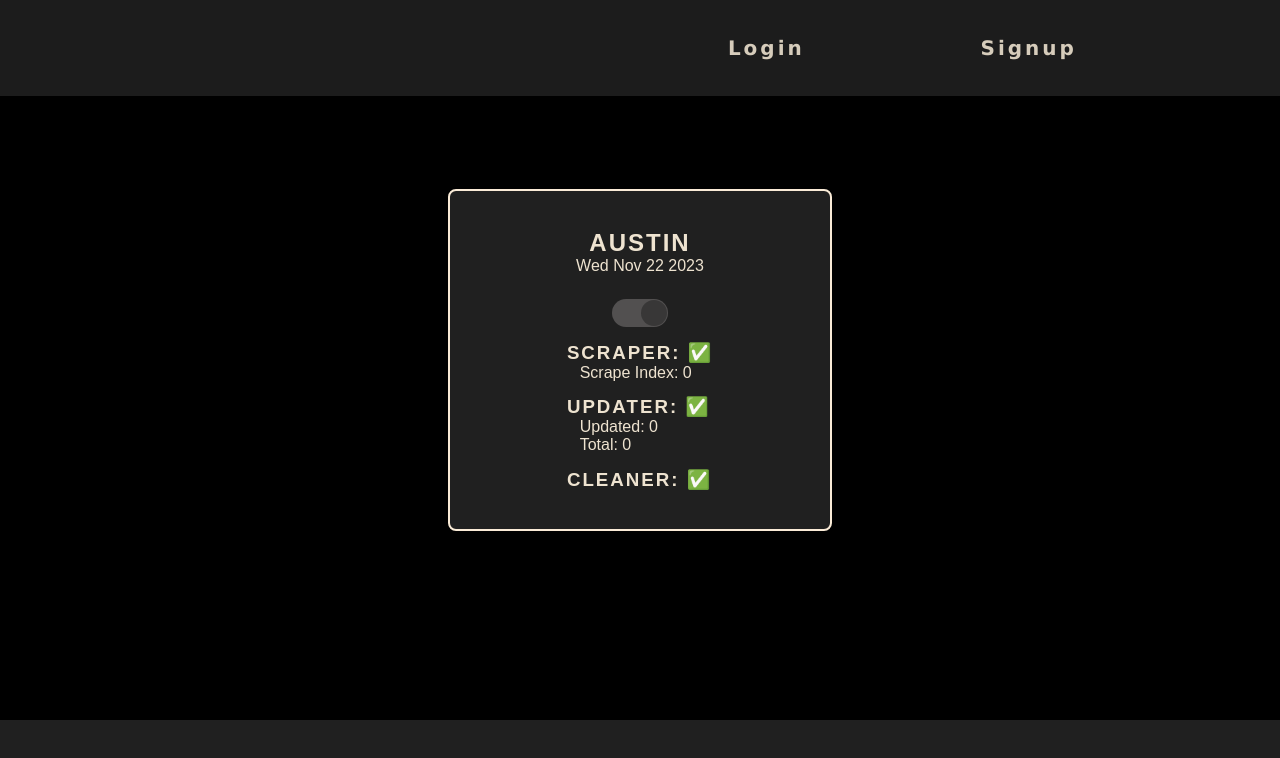
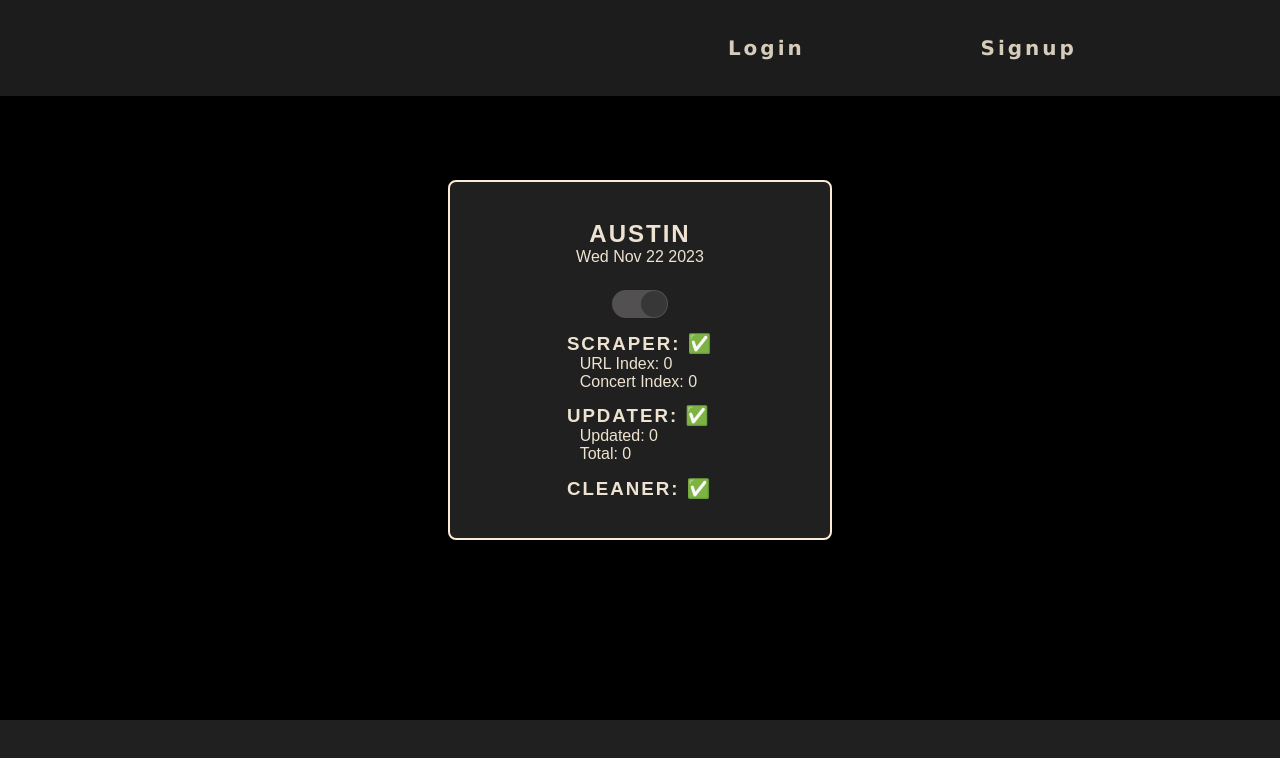
Before and after one commit to BDunham484/antecedent-journey, a React (Create React App) app in the folder client/: page /control in a window 1280 px wide. Both pictures are taken after a click on the element 640 px from the left and 324 px from the top of the page. Shown: the top 758 px of the page. Built offline with nearby package versions, Linux system fonts and the light colour scheme; no server answers; some icons are missing.

Commit message:
tons of refactoring

```diff
--- a/client/src/components/DB_Cleaners/AustinDbCleaner/index.js
+++ b/client/src/components/DB_Cleaners/AustinDbCleaner/index.js
@@ -32,8 +32,8 @@ const AustinDbCleaner = ({ today }) => {
             for (let i = 0; i < yesterdaysConcerts.length; i++) {
                 yesterdaysIdsArr.push(yesterdaysConcerts[i]._id)
             }
-            console.log('YESTERDAYS IDs TO BE DELETED');
-            console.log(yesterdaysIdsArr);
+            // console.log('YESTERDAYS IDs TO BE DELETED');
+            // console.log(yesterdaysIdsArr);
             try {
                 await deleteConcerts({
                     variables: { concertId: yesterdaysIdsArr }
--- a/client/src/components/DB_Updaters/AustinDbUpdater/index.js
+++ b/client/src/components/DB_Updaters/AustinDbUpdater/index.js
@@ -9,7 +9,7 @@ const AustinDbUpdater = ({ austinScraper, setTotals, totalConcerts }) => {
     useEffect(() => {
 
         const dbConcertUpdater = async (arr) => {
-            console.log('dbConcertUpdater is running');
+            // console.log('dbConcertUpdater is running');
             // add conditional to check arr.length index 30 something causes error
 
             const response = await Promise.all(arr.filter((x) => x).map(async (dailyArr) => {
--- a/client/src/components/Scrapers/AustinScraper/index.js
+++ b/client/src/components/Scrapers/AustinScraper/index.js
@@ -8,34 +8,36 @@ const AustinScraper = ({ setControlSwitch }) => {
     //get today's date with imported helper function
     var today = getTodaysDate();
     const [scrapeIndex, setScrapeIndex] = useState(1);
+    const [urlScrapeIndex, setUrlScrapeIndex] = useState(1);
     const [totals, setTotals] = useState([]);
     const [scraperDate, setScraperDate] = useState(today);
+    // const [getUrlsDate, setGetUrlsDate] = useState(today);
     const [austinScraper, setAustinScraper] = useState([[]]);
+    const [isFinished_URL, setIsFinished_URL] = useState(false);
+    const [isFinished_Concert, setIsFinished_Concert] = useState(true);
+    // changelog-start
+    const [testState, setTestState] = useState([]);
+    // changelog-end
 
     // const { loading, data: concertData } = useQuery(AUSTIN_CONCERT_SCRAPER, {
     //     variables: { date: scraperDate }
     // })
 
-    const { data } = useQuery(GET_URL_ARRAY, {
-        variables: { date: "Fri Nov 24 23"}
-    })
+    const { data: urlResults } = useQuery(GET_URL_ARRAY, {
+        variables: { date: scraperDate },
+        skip: !isFinished_Concert
+    });
 
-    let result = data?.getUrlArray || [];
-
-    if (result) {
-        console.log('🧛‍♂️🧛‍♂️🧛‍♂️🧛‍♂️ result: ', result);
-    };
+    let urlData = urlResults?.getUrlArray || [];
 
     const addressData = ['https://www.austinchronicle.com/events/music/2023-11-24/', 'https://www.austinchronicle.com/events/music/2023-11-24/page-2/', 'https://www.austinchronicle.com/events/music/2023-11-24/page-3/']
 
-    const { data: concertStuffs } = useQuery(AUSTIN_TX_CONCERT_SCRAPER, {
-        variables: { result: addressData, date: 'Fri Nov 24 23'}
+    const { data: concertResults } = useQuery(AUSTIN_TX_CONCERT_SCRAPER, {
+        // variables: { urlData: addressData, date: 'Fri Nov 24 23'},
+        variables: { urlData: testState, date: scraperDate },
+        // variables: { urlData: urlData, date: scraperDate },
+        skip: !isFinished_URL
     });
-
-    if (concertStuffs) {
-        console.log('🧛‍♂️🧛‍♂️🧛‍♂️🧛‍♂️ concertStuffs: ', concertStuffs);
-    }
-
     // empty array for dates to populate.  Iterated over and passed to scraper one index at a time. Next index doesn't fire until results from the previous are returned
     let dateArr = useMemo(() => [], []);
 
@@ -59,6 +61,85 @@ const AustinScraper = ({ setControlSwitch }) => {
         }
     }, [today, dateArr])
 
+    useEffect(() => {
+        const checkUrlDates = () => {
+            if (urlScrapeIndex === 90) {
+                setIsFinished_URL(true);
+                setScraperDate(today);
+                // setControlSwitch(false);
+                return;
+            }
+
+            console.log('🎃🎃🎃🎃🎃🎃🎃🎃🎃🎃🎃🎃🎃🎃');
+            console.log('🎃🎃🎃🎃 urlResults: ', urlResults);
+            const returnedUrlDate = urlResults?.getUrlArray[0].split('/')[5];
+            const urlDate = new Date(`${returnedUrlDate}T00:00`).toDateString();
+            console.log('🎃🎃🎃🎃 returnedUrlDate: ', urlDate);
+            console.log('🎃🎃🎃🎃 scraperDate: ', scraperDate);
+            setIsFinished_URL(true);
+            setIsFinished_Concert(false);
+            if (urlDate === scraperDate) {
+                setUrlScrapeIndex(prevIndex => prevIndex + 1);
+                console.log('🎃🎃🎃🎃 urlScrapeIndex: ', urlScrapeIndex);
+                // console.log('🎃🎃🎃🎃 dateArr[urlScrapeIndex]: ', dateArr[urlScrapeIndex]);
+                // setScraperDate(prevDate => {
+                //     return dateArr[urlScrapeIndex];
+                // });
+            }
+        }
+
+        if (urlResults && isFinished_Concert) {
+            setTestState(prevState => {
+                return urlData
+            });
+            console.log('🧑‍🚀🧑‍🚀🧑‍🚀🧑‍🚀 testState: ', testState);
+            checkUrlDates();
+        }
+    }, [urlResults, dateArr, scraperDate, urlScrapeIndex, today, isFinished_Concert, urlData, testState]);
+
+    useEffect(() => {
+        const checkConcertDates = () => {
+            if (scrapeIndex === 90) {
+                setControlSwitch(false);
+                return;
+            }
+
+            console.log('🧛‍♂️🧛‍♂️🧛‍♂️🧛‍♂️🧛‍♂️🧛‍♂️🧛‍♂️🧛‍♂️🧛‍♂️🧛‍♂️🧛‍♂️🧛‍♂️🧛‍♂️🧛‍♂️');
+            console.log('🧛‍♂️🧛‍♂️🧛‍♂️🧛‍♂️ concertResults: ', concertResults);
+            const datesMatched = compareDates(concertResults, scraperDate);
+            console.log('🧛‍♂️🧛‍♂️🧛‍♂️🧛‍♂️ datesMatched: ', datesMatched);
+            if (concertResults?.austinTxConcertScraper[0].length > 0) {
+            console.log('🧛‍♂️🧛‍♂️🧛‍♂️🧛‍♂️ returnedConcertDate: ', concertResults?.austinTxConcertScraper[0][0].date);
+            }
+            console.log('🧛‍♂️🧛‍♂️🧛‍♂️🧛‍♂️ scraperDate: ', scraperDate)
+            setIsFinished_Concert(true);
+            setIsFinished_URL(false)
+            if (datesMatched) {
+                setScrapeIndex(prevIndex => prevIndex + 1);
+                console.log('🧛‍♂️🧛‍♂️🧛‍♂️🧛‍♂️ scrapeIndex: ', scrapeIndex);
+                console.log('🧛‍♂️🧛‍♂️🧛‍♂️🧛‍♂️ dateArr[scrapeIndex]: ', dateArr[scrapeIndex]);
+                setScraperDate(prevDate => {
+                    return dateArr[scrapeIndex];
+                });
+            }
+        };
+
+        const compareDates = (concertResults, scraperDate) => {
+            // const dates = concertResults?.austinTxConcertScraper.map(x => x[0].date ? x[0].date : null);
+            const dates = concertResults?.austinTxConcertScraper.map(x => {
+                if (!x) {
+                    return '';
+                }
+                return x[0].date;
+            });
+            return dates.includes(scraperDate) ? true : false;
+        }
+
+        if (isFinished_URL && concertResults) {
+            checkConcertDates();
+        }
+    }, [concertResults, isFinished_URL, scrapeIndex, setControlSwitch, dateArr, scraperDate, urlScrapeIndex]);
+
     // useEffect(() => {
     //     const checkDates = () => {
     //         if (scrapeIndex === 90)  {
@@ -67,12 +148,12 @@ const AustinScraper = ({ setControlSwitch }) => {
     //         }
     //         console.log('👻👻👻👻👻👻👻👻👻👻👻👻👻👻')
     //         console.log('🥩🥩🥩🥩 concertData: ', concertData);
-    //         const testResult = concertData?.austinConcertScraper[0][0]?.date || '';
+    //         const returnedDate = concertData?.austinConcertScraper[0][0]?.date || '';
 
-    //         console.log('🥩🥩🥩🥩 testResult: ', testResult);
+    //         console.log('🥩🥩🥩🥩 returnedDate: ', returnedDate);
     //         console.log('🥩🥩🥩🥩 scraperDate: ', scraperDate);
 
-    //         if (testResult === scraperDate) {
+    //         if (returnedDate === scraperDate) {
     //             setScrapeIndex(prevIndex => prevIndex + 1);
 
     //             console.log('🍖🍖🍖🍖 scrapeIndex: ', scrapeIndex);
@@ -90,7 +171,7 @@ const AustinScraper = ({ setControlSwitch }) => {
     //     }
 
     //     console.log('✅✅✅✅ scraperDate: ', scraperDate);
-    // }, [today, setControlSwitch, scraperDate, concertData, loading, dateArr])
+    // }, [today, setControlSwitch, scraperDate, concertData, loading, dateArr]);
 
     // useEffect(() => {
     //     if (concertData) {
@@ -99,6 +180,15 @@ const AustinScraper = ({ setControlSwitch }) => {
     //         setAustinScraper(concertDataArr)
     //     }
     // }, [concertData, austinScraper])
+
+    useEffect(() => {
+        if (concertResults) {
+            console.log('👻👻👻👻👻👻👻👻👻👻👻👻👻👻');
+            console.log('👻👻👻👻 concertResults: ', concertResults);
+            const concertDataArr = concertResults.austinTxConcertScraper
+            setAustinScraper(concertDataArr);
+        }
+    })
 
     let totalConcerts;
 
@@ -112,7 +202,8 @@ const AustinScraper = ({ setControlSwitch }) => {
                 SCRAPER: ✅
             </h3>
             <div className="indent">
-                Scrape Index: {scrapeIndex - 1}
+                <p>URL Index: {urlScrapeIndex - 1}</p>
+                <p>Concert Index: {scrapeIndex - 1}</p>
             </div>
             <AustinDbUpdater austinScraper={austinScraper} setTotals={setTotals} totalConcerts={totalConcerts} />
         </div>
--- a/client/src/utils/queries.js
+++ b/client/src/utils/queries.js
@@ -61,8 +61,8 @@ export const AUSTIN_CONCERT_SCRAPER = gql`
 `;
 
 export const AUSTIN_TX_CONCERT_SCRAPER = gql`
-    query austinTxConcertScraper($result: [String], $date: String) {
-        austinTxConcertScraper(result: $result, date: $date) {
+    query austinTxConcertScraper($urlData: [String], $date: String) {
+        austinTxConcertScraper(urlData: $urlData, date: $date) {
             customId
             artists
             date
```
Also changed, not shown: 2 other files (tests, documents, lock files or other folders).
